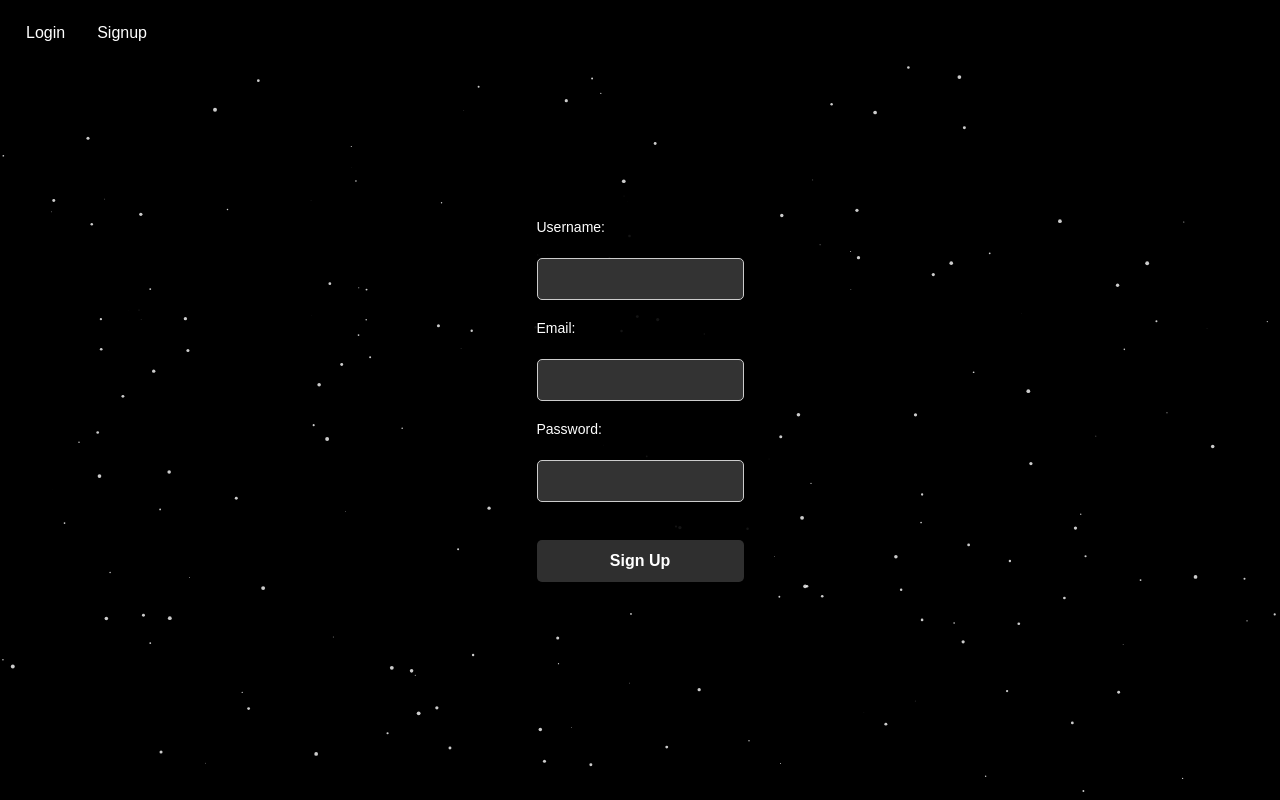
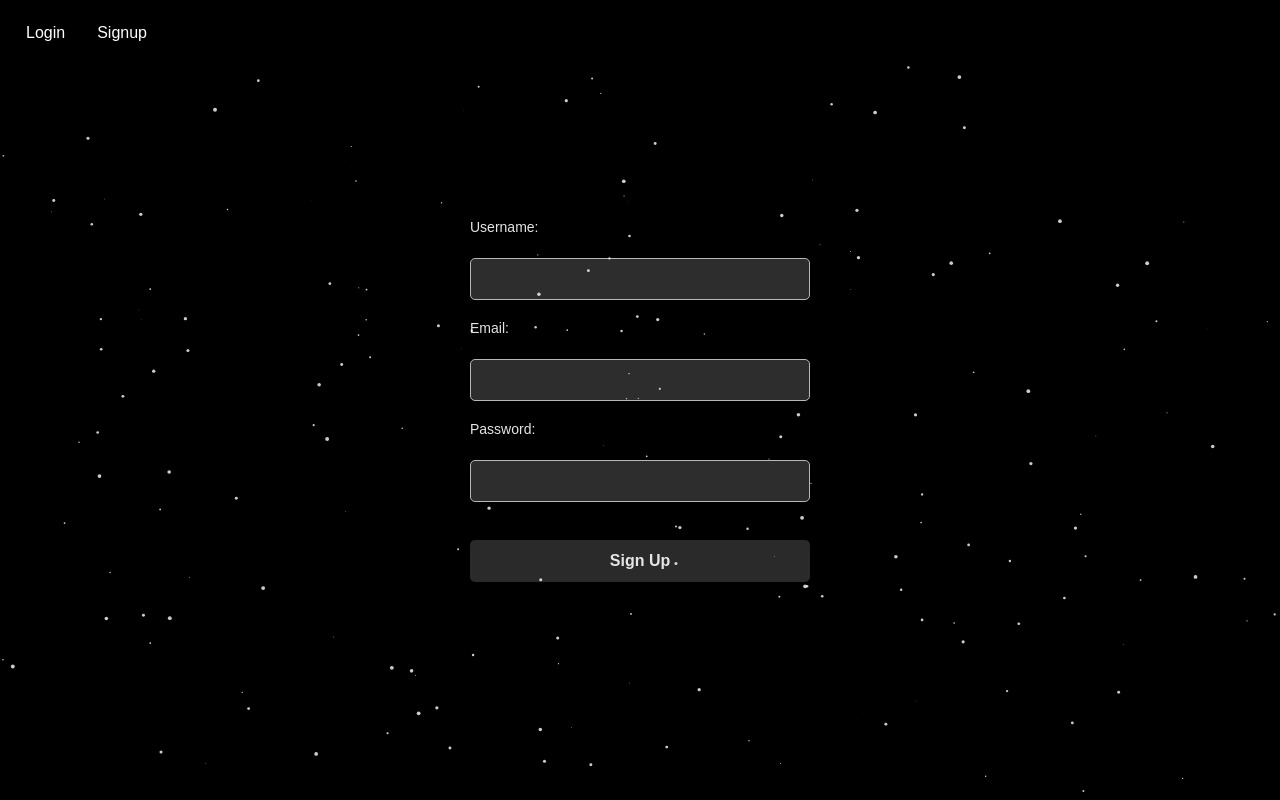
Before and after one commit to Kojixus/Panel, a PHP site: page /signup.php in a window 1280 px wide. Run offline with PHP 8.4, Linux system fonts and the light colour scheme.

Commit message:
Update style.css

```diff
--- a/style.css
+++ b/style.css
@@ -27,17 +27,24 @@ canvas {
     z-index: 0;
 }
 
-/* Form container */
+.form-container {
+    display: flex;
+    justify-content: center;
+    align-items: center;
+    height: 100vh;
+    width: 100%;
+}
+
 form {
     background-color: rgba(0, 0, 0, 0.9); /* Set form background color to black with slight transparency */
     padding: 30px;
     border-radius: 10px;
     box-shadow: 0 4px 8px rgba(0, 0, 0, 0.1);
     width: 100%;
-    max-width: 400px; /* Set a maximum width */
-    transition: transform 0.3s ease;
-    position: relative; /* Ensure form is above canvas */
-    z-index: 1;
+    width: 400px; /* Set a maximum width */
+    margin: 0 auto;
+    align-items: center;
+    justify-content: center;
 }
 
 .taskbar {
```
